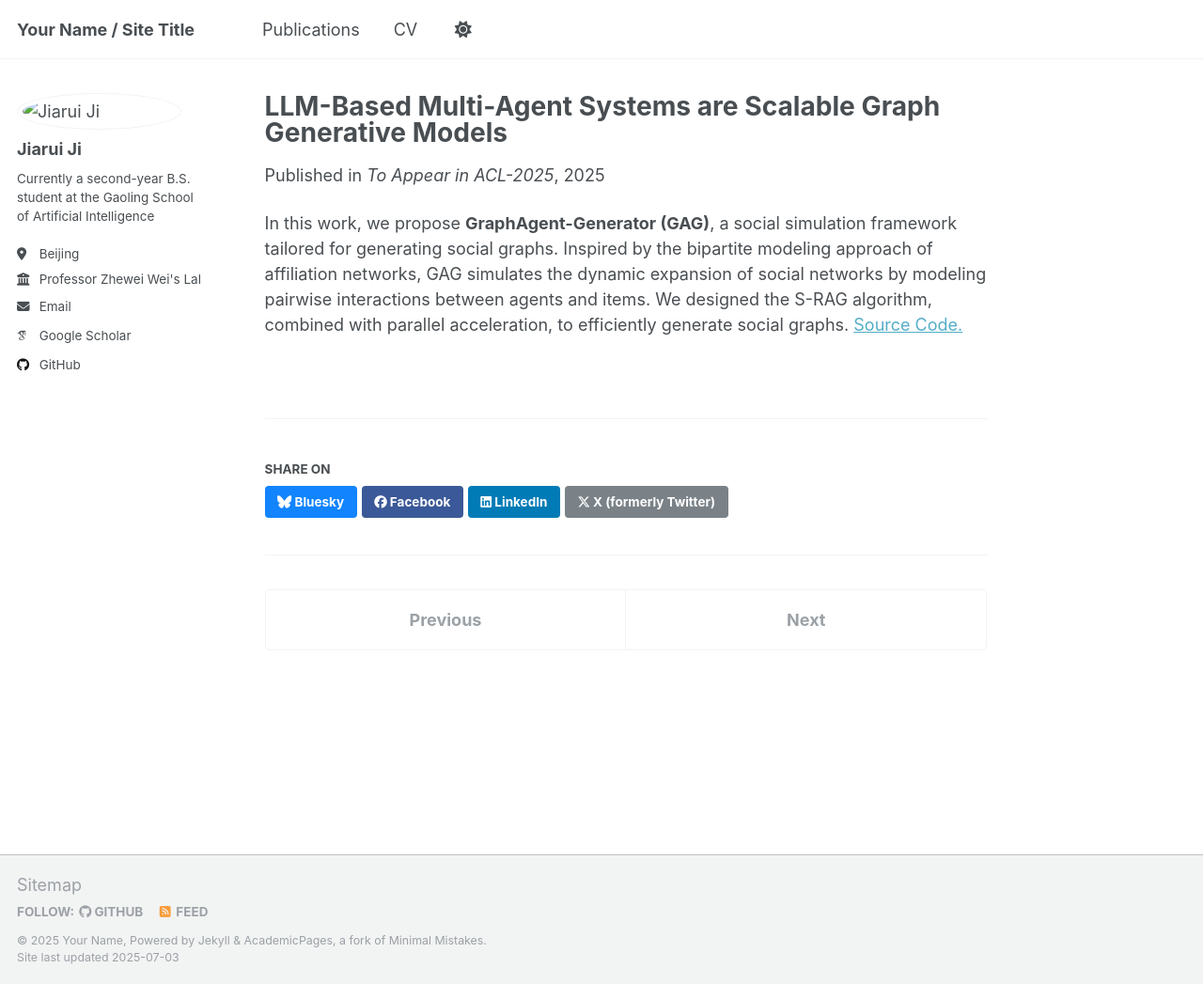
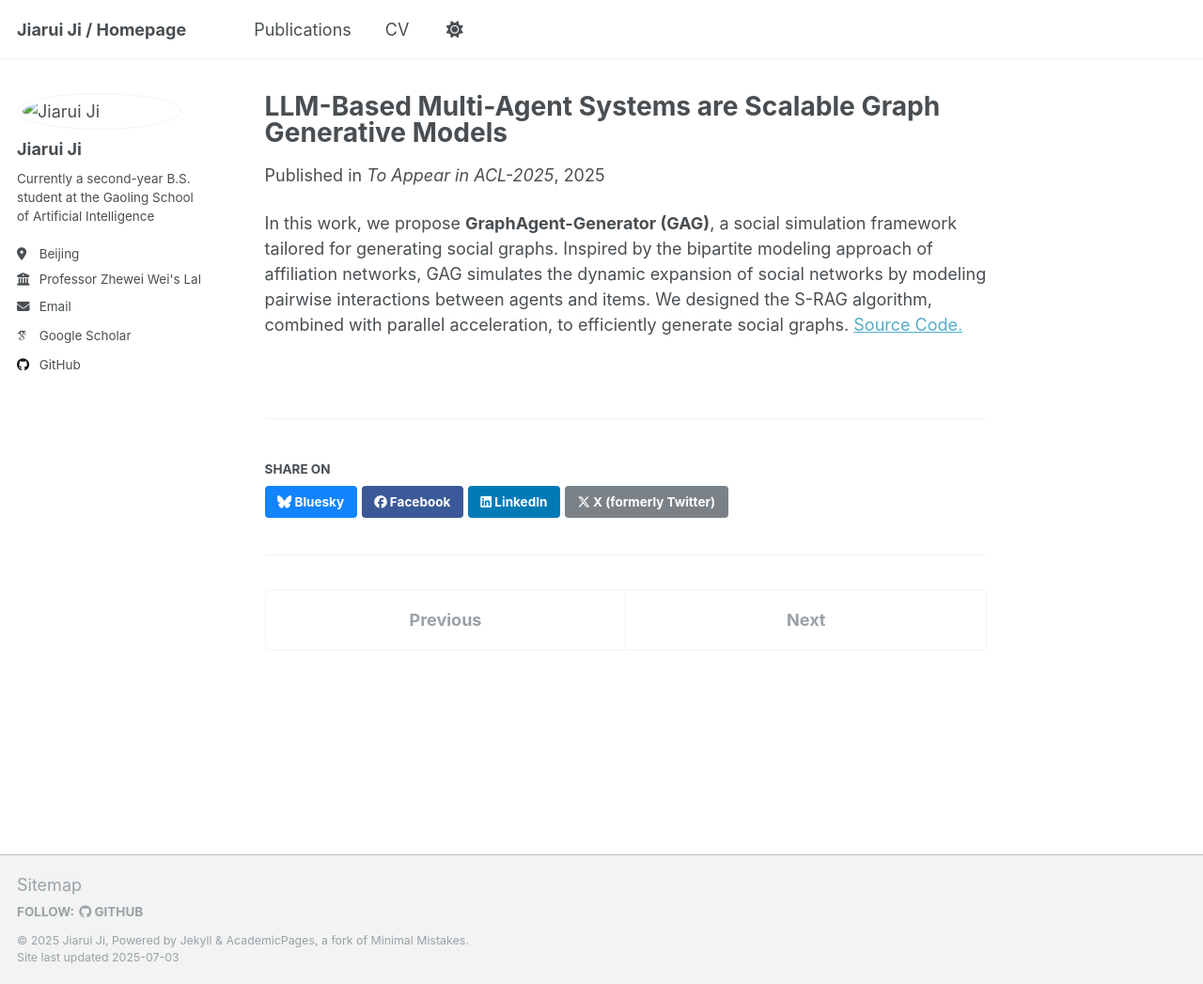
Before and after one commit to Ji-Cather/homepage, a Jekyll site: the page built from _publications/2025-05-01-graphagent-generator.md, in a window 1280 px wide and 1047 px high. Shown: the whole window at 94% size. Built offline with Jekyll 4.4.1, drawn with Linux system fonts in a browser that asks for light colours; some web fonts are replaced; a script that is not in the unit is left out.

Commit message:
submit: Update homepage configuration and publication details

```diff
--- a/_config.yml
+++ b/_config.yml
@@ -9,9 +9,9 @@
 # Basic Site Settings
 locale                   : "en-US"
 site_theme               : "default"
-title                    : "Your Name / Site Title"
+title                    : "Jiarui Ji / Homepage"
 title_separator          : "-"
-name                     : &name "Your Name"
+name                     : &name "Jiarui Ji"
 description              : &description "personal description"
 url                      : https://ji-cather.github.io # the base hostname & protocol for your site e.g. "https://[your GitHub username].github.io" or if you already have some other page hosted on Github then use "https://[your GitHub username].github.io/[Your Repo Name]"
 baseurl                  : "/homepage" # the subpath of your site, e.g. "/blog"
@@ -120,7 +120,7 @@ staticman:
       options:
         format           : "iso8601" # "iso8601" (default), "timestamp-seconds", "timestamp-milliseconds"
 atom_feed:
-  hide                   : false     # change to true to hide the RSS feed in the footer
+  hide                   : true     # change to true to hide the RSS feed in the footer
   path                   : # blank (default) uses feed.xml
 
 
--- a/_publications/2025-05-01-graphagent-generator.md
+++ b/_publications/2025-05-01-graphagent-generator.md
@@ -9,7 +9,7 @@ venue: 'To Appear in ACL-2025'
 # slidesurl: 'http://arxiv.org/abs/2410.09824'
 paperurl: 'http://arxiv.org/abs/2410.09824'
 # bibtexurl: 'http://academicpages.github.io/files/bibtex_gag.bib'
-# citation: 'Your Name, You. (2025). &quot;LLM-Based Multi-Agent Systems are Scalable Graph Generative Models.&quot; <i>To Appear in Journal of Scalable Graph Models</i>.'
+# citation: 'Jiarui Ji, You. (2025). &quot;LLM-Based Multi-Agent Systems are Scalable Graph Generative Models.&quot; <i>To Appear in Journal of Scalable Graph Models</i>.'
 ---
 
 
--- a/markdown_generator/publications.tsv
+++ b/markdown_generator/publications.tsv
@@ -1,4 +1,4 @@
 pub_date	title	venue	excerpt	citation	url_slug	paper_url	slides_url
-2009-10-01	Paper Title Number 1	Journal 1	This paper is about the number 1. The number 2 is left for future work.	Your Name, You. (2009). "Paper Title Number 1." <i>Journal 1</i>. 1(1).	paper-title-number-1	http://academicpages.github.io/files/paper1.pdf	http://academicpages.github.io/files/slides1.pdf
-2010-10-01	Paper Title Number 2	Journal 1	This paper is about the number 2. The number 3 is left for future work.	Your Name, You. (2010). "Paper Title Number 2." <i>Journal 1</i>. 1(2).	paper-title-number-2	http://academicpages.github.io/files/paper2.pdf	http://academicpages.github.io/files/slides2.pdf
-2015-10-01	Paper Title Number 3	Journal 1	This paper is about the number 3. The number 4 is left for future work.	Your Name, You. (2015). "Paper Title Number 3." <i>Journal 1</i>. 1(3).	paper-title-number-3	http://academicpages.github.io/files/paper3.pdf	http://academicpages.github.io/files/slides3.pdf
+2009-10-01	Paper Title Number 1	Journal 1	This paper is about the number 1. The number 2 is left for future work.	Jiarui Ji, You. (2009). "Paper Title Number 1." <i>Journal 1</i>. 1(1).	paper-title-number-1	http://academicpages.github.io/files/paper1.pdf	http://academicpages.github.io/files/slides1.pdf
+2010-10-01	Paper Title Number 2	Journal 1	This paper is about the number 2. The number 3 is left for future work.	Jiarui Ji, You. (2010). "Paper Title Number 2." <i>Journal 1</i>. 1(2).	paper-title-number-2	http://academicpages.github.io/files/paper2.pdf	http://academicpages.github.io/files/slides2.pdf
+2015-10-01	Paper Title Number 3	Journal 1	This paper is about the number 3. The number 4 is left for future work.	Jiarui Ji, You. (2015). "Paper Title Number 3." <i>Journal 1</i>. 1(3).	paper-title-number-3	http://academicpages.github.io/files/paper3.pdf	http://academicpages.github.io/files/slides3.pdf
```
Also changed, not shown: 1 other file.
